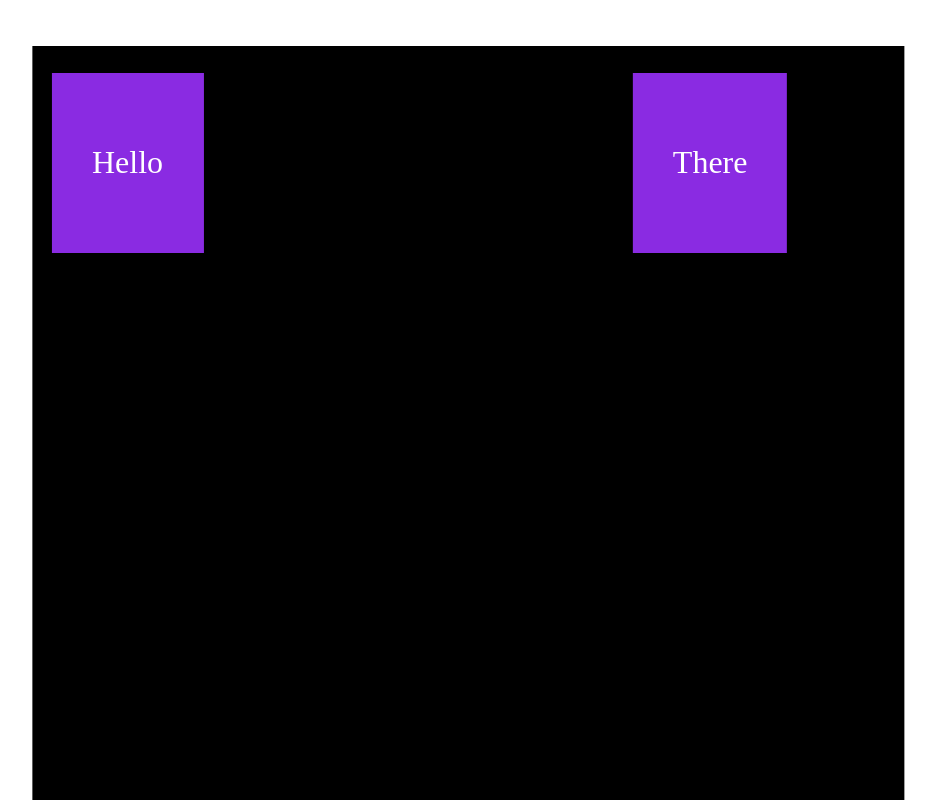
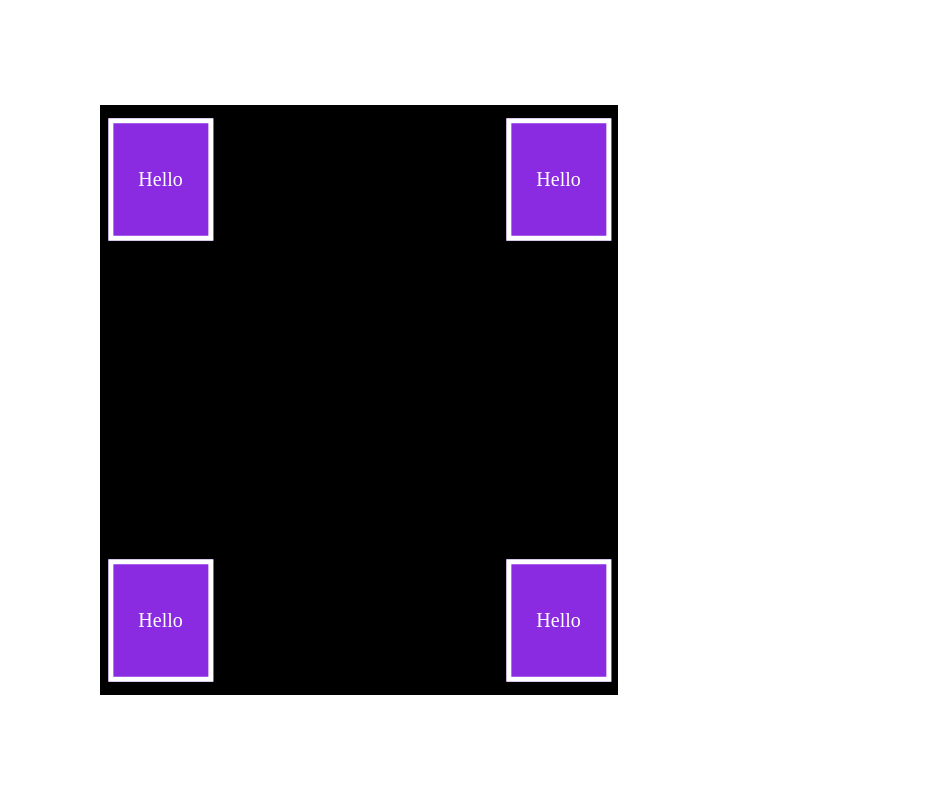
Before and after one commit to AustenVanBrogen/react_card_scaler, a React (Vite) app in the folder react_card_scaler/: page / in a window 1280 px wide. Shown: the top 800 px of the page, without its empty margins (281-1217 px from the left). Built offline with nearby package versions, Linux system fonts and the light colour scheme.

Commit message:
Fixed some of the orientation for the cards. Also added a generic aspect for the css for cards. Still need to fix the issue with the scaling

```diff
--- a/react_card_scaler/src/components/Card.css
+++ b/react_card_scaler/src/components/Card.css
@@ -1,42 +1,38 @@
+.genericCard
+{
+    background-color:blueviolet;
+    transition: transform 2s;
+    border: 4px solid;
+    text-align: center;
+}
+
 .cardStyle1{
     padding: 20px;
     float: left;
-    transform: scale(0.5, 0.5) translate(-90%, -115%);
-    background-color:blueviolet;
-    transition: transform 2s;
+    transform: scale(0.5) translate(-90%, -80%);
 }
 
 .cardStyle2{
     padding: 20px;
-    float: left;
-    transform: scale(0.5, 0.5) translate(90%, -115%);
-    background-color:blueviolet;
-    transition: transform 2s;
+    float: right;
+    transform: scale(0.5) translate(90%, -80%);
 }
 .cardStyle3{
     padding: 20px;
     float: left;
-    transform: scale(0.5, 0.5) translate(-90%, 115%);
-    background-color:blueviolet;
-    transition: transform 2s;
+    transform: scale(0.5) translate(-90%, 80%);
 }
 .cardStyle4{
     padding: 20px;
-    float: left;
-    transform: scale(0.5, 0.5) translate(90%, 115%);
-    background-color:blueviolet;
-    transition: transform 2s;
+    float: right;
+    transform: scale(0.5) translate(90%, 80%);
 }
 
 .centerStyle{
-    padding: 20px;
-    background-color:blueviolet;
-    transform: translate(0%, 0%) scale(1, 1);
-    transition: transform 2s;
+    padding: 60px;
+    float: left;
+    transform: scale(0.5) translate(0%, 0%);
+
+    /*This will override generic card's background color */
+    /* background-color: aquamarine;  */
 }
-
-.card:hover{
-    /* background-color:cornflowerblue;
-    color:azure;
-    transform: translate(0%, 0%) scale(0.5, 0.5); */
-}
--- a/react_card_scaler/src/components/Card.jsx
+++ b/react_card_scaler/src/components/Card.jsx
@@ -16,15 +16,15 @@ function Card({numID, cardID, cardText, passedFunction, currentCard}){
 
     const changeStyle = () =>{
         if(currentCard === numID && cardStyle != 'centerStyle'){
-            setCardStyle('centerStyle');
+            setCardStyle('centerStyle genericCard');
         }
         else{
-            setCardStyle(cardID);
+            setCardStyle(`${cardID} genericCard`);
         }
 
     }
 
-    return <div className={cardStyle} onClick={handleClick}>
+    return <div className={cardStyle} id='card' onClick={handleClick}>
             <p> {cardText} </p>
         </div>
 }
--- a/react_card_scaler/src/components/CardBox.css
+++ b/react_card_scaler/src/components/CardBox.css
@@ -1,10 +1,10 @@
 .cardBox{
-    position: absolute;
+    padding: 20px;
+    position: fixed;
     top: 50%;
     left: 50%;
-    transform: scale(4,4);
+    transform: translate(-50%, -50%) scale(2.5);
     background-color: black;
-    padding: 20px;
     color: white;
 }
 
@@ -14,7 +14,7 @@
 
 }
 
-p{
-    text-align: center;
-    /* color: white; */
-}
+/* .cards{
+    padding: 20px;
+    background-color:blueviolet;
+} */
--- a/react_card_scaler/src/components/CardBox.jsx
+++ b/react_card_scaler/src/components/CardBox.jsx
@@ -15,16 +15,16 @@ const CardBox= ({children}) =>{
       }
 
     return <div className='cardBox'>
-        <p>
+        <div>
             <div>
-            <Card numID={1} cardID='cardStyle1' cardText='Hello' passedFunction={passedFunction} currentCard={curCardInCenter}></Card>
-            <Card numID={2} cardID='cardStyle2' cardText='There' passedFunction={passedFunction} currentCard={curCardInCenter}></Card>
+            <Card className='cards' numID={1} cardID='cardStyle1' cardText='Hello' passedFunction={passedFunction} currentCard={curCardInCenter}></Card>
+            <Card className='cards' numID={2} cardID='cardStyle2' cardText='Hello' passedFunction={passedFunction} currentCard={curCardInCenter}></Card>
           </div>
           <div>
-            <Card numID={3} cardID='cardStyle3' cardText='General' passedFunction={passedFunction} currentCard={curCardInCenter}></Card>
-            <Card numID={4} cardID='cardStyle4' cardText='Kenobi' passedFunction={passedFunction} currentCard={curCardInCenter}></Card>
+            <Card className='cards' numID={3} cardID='cardStyle3' cardText='Hello' passedFunction={passedFunction} currentCard={curCardInCenter}></Card>
+            <Card className='cards' numID={4} cardID='cardStyle4' cardText='Hello' passedFunction={passedFunction} currentCard={curCardInCenter}></Card>
           </div>
-        </p>
+        </div>
         </div>
 }
 
```
